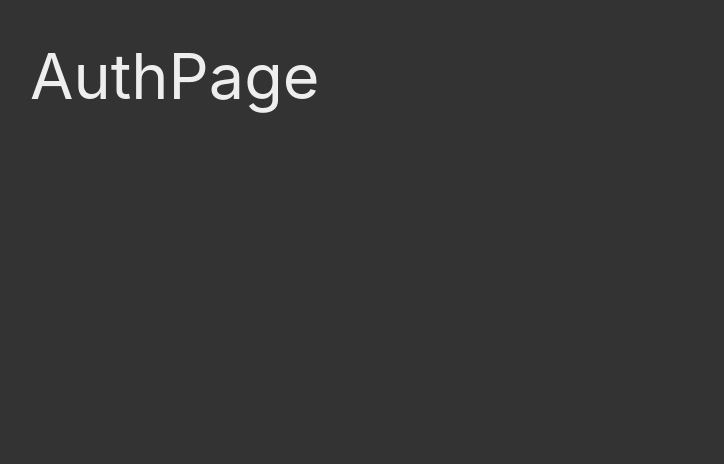
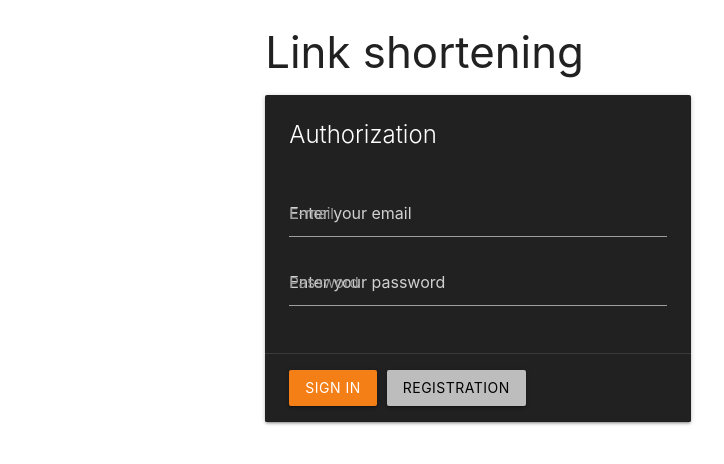
Before and after one commit to alx-skryabin/mern-course, a React (Create React App) app in the folder client/: page / in a window 1280 px wide. Shown: the top 464 px of the page, without its empty margins (162-886 px from the left). Built offline with nearby package versions, Linux system fonts and the light colour scheme.

Commit message:
Add hook http request. Registration

```diff
--- a/client/package.json
+++ b/client/package.json
@@ -20,6 +20,7 @@
       "react-app/jest"
     ]
   },
+  "proxy": "http://localhost:5000",
   "browserslist": {
     "production": [
       ">0.2%",
--- /dev/null
+++ b/client/src/hooks/http.hook.js
@@ -0,0 +1,40 @@
+import {useState, useCallback} from 'react'
+
+// hook
+export const useHttp = () => {
+  const [loading, setLoading] = useState(false)
+  const [error, setError] = useState(null)
+
+  const request = useCallback(async (url, method = 'GET', body = null, headers = {}) => {
+    setLoading(true)
+    try {
+      if (body) {
+        body = JSON.stringify(body)
+        headers['Content-type'] = 'application/json'
+      }
+
+      const response = await fetch(url, {
+        method, body, headers
+      })
+      const data = await response.json()
+
+      if (!response.ok) {
+        throw new Error(data.message || 'Http request error')
+      }
+
+      setLoading(false)
+
+      return data
+    } catch (e) {
+      setLoading(false)
+      setError(e.message)
+      throw e
+    }
+  }, [])
+
+  const clearError = () => {
+    setError(null)
+  }
+
+  return {loading, error, request, clearError}
+}
--- a/client/src/index.css
+++ b/client/src/index.css
@@ -1,17 +1,5 @@
 @import "~materialize-css/dist/css/materialize.min.css";
 
-body {
-  margin: 0;
-  font-family: -apple-system, BlinkMacSystemFont, 'Segoe UI', 'Roboto', 'Oxygen',
-    'Ubuntu', 'Cantarell', 'Fira Sans', 'Droid Sans', 'Helvetica Neue',
-    sans-serif;
-  -webkit-font-smoothing: antialiased;
-  -moz-osx-font-smoothing: grayscale;
-  background: #333;
-  color: #eee;
+.auth-input input {
+    color: #fff !important;
 }
-
-code {
-  font-family: source-code-pro, Menlo, Monaco, Consolas, 'Courier New',
-    monospace;
-}
--- a/client/src/pages/AuthPage.js
+++ b/client/src/pages/AuthPage.js
@@ -1,9 +1,72 @@
-import React from 'react'
+import React, {useEffect, useState} from 'react'
+import {useHttp} from '../hooks/http.hook'
 
 export const AuthPage = () => {
+  const {loading, error, request} = useHttp()
+  const [form, setForm] = useState({
+    email: '', password: ''
+  })
+
+  const changeHandler = event => {
+    setForm({...form, [event.target.name]: event.target.value})
+  }
+
+  const registerHandler = async () => {
+    try {
+      const data = await request('/api/auth/register', 'POST', {...form})
+      console.log(data)
+    } catch (e) {
+    }
+  }
+
   return (
-    <div>
-      <h1>AuthPage</h1>
+    <div className="row">
+      <div className="col s6 offset-s3">
+        <h3>Link shortening</h3>
+        <div className="card grey darken-4">
+          <div className="card-content white-text">
+            <span className="card-title" style={{marginBottom: 40}}>Authorization</span>
+            <div className="auth-input">
+              <div className="input-field">
+                <input
+                  placeholder="Enter your email"
+                  id="email"
+                  type="text"
+                  name="email"
+                  onChange={changeHandler}
+                />
+                <label htmlFor="email">E-mail</label>
+              </div>
+              <div className="input-field">
+                <input
+                  placeholder="Enter your password"
+                  id="password"
+                  type="password"
+                  name="password"
+                  onChange={changeHandler}
+                />
+                <label htmlFor="password">Password</label>
+              </div>
+            </div>
+          </div>
+          <div className="card-action">
+            <button
+              className="btn yellow darken-4"
+              style={{marginRight: 10}}
+              disabled={loading}
+            >
+              Sign in
+            </button>
+            <button
+              className="btn grey lighten-1 black-text"
+              onClick={registerHandler}
+              disabled={loading}
+            >
+              Registration
+            </button>
+          </div>
+        </div>
+      </div>
     </div>
   )
 }
```
Also changed, not shown: 1 other file (tests, documents, lock files or other folders).
